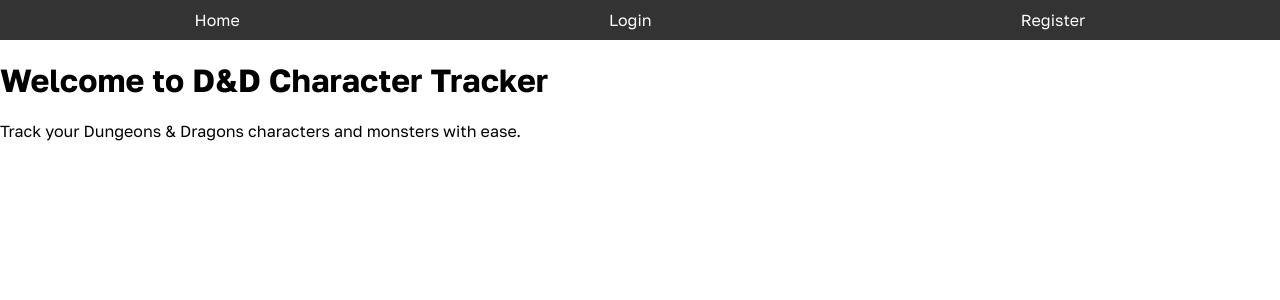
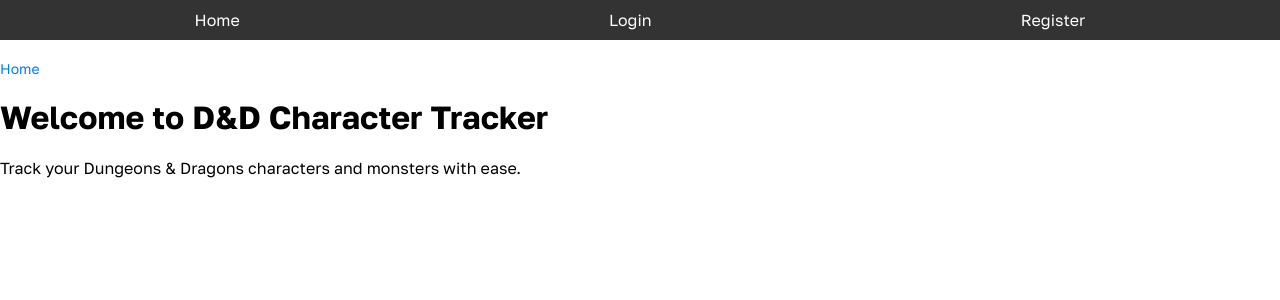
Before and after one commit to whydoifly/dnd-world, a React (Create React App) app: page / in a window 1280 px wide. Shown: the top 300 px of the page. Built offline with nearby package versions, Linux system fonts and the light colour scheme; the HTML template or start-up script is replaced by a standard one.

Commit message:
Added breadcrumbs

```diff
--- a/src/App.js
+++ b/src/App.js
@@ -8,6 +8,7 @@
 import CharacterDetail from './components/CharacterDetail';
 import CharacterForm from './components/CharacterForm';
 import UserList from './components/UserList';
+import Breadcrumbs from './components/Breadcrumbs';
 import NavBar from './components/NavBar';
 import { AuthProvider, useAuth } from './AuthContext';
 import './components/CharacterForm.css';
@@ -28,6 +29,7 @@
   <Router>
     <AuthProvider>
       <NavBar />
+      <Breadcrumbs />
       <Routes>
         <Route path="/" element={<MainPage />} />
         <Route path="/login" element={<LoginPage />} />
--- /dev/null
+++ b/src/components/Breadcrumbs.css
@@ -0,0 +1,35 @@
+/* src/components/Breadcrumbs.css */
+.breadcrumbs {
+    margin: 20px 0;
+    font-size: 14px;
+}
+
+.breadcrumbs ul {
+    list-style: none;
+    display: flex;
+    padding: 0;
+    margin: 0;
+}
+
+.breadcrumbs li {
+    margin-right: 10px;
+}
+
+.breadcrumbs li a {
+    text-decoration: none;
+    color: #007bff;
+}
+
+.breadcrumbs li a:hover {
+    text-decoration: underline;
+}
+
+.breadcrumbs li::after {
+    content: '>';
+    margin-left: 10px;
+}
+
+.breadcrumbs li:last-child::after {
+    content: '';
+    margin-left: 0;
+}
--- /dev/null
+++ b/src/components/Breadcrumbs.jsx
@@ -0,0 +1,63 @@
+// src/components/Breadcrumbs.jsx
+import React, { useEffect, useState } from 'react';
+import { Link, useLocation, useParams } from 'react-router-dom';
+import './Breadcrumbs.css';
+
+const Breadcrumbs = () => {
+  const location = useLocation();
+  const pathnames = location.pathname.split('/').filter((x) => x);
+
+  const [characterName, setCharacterName] = useState(null);
+
+  useEffect(() => {
+    const fetchCharacterName = async (id) => {
+      const token = localStorage.getItem('token');
+      try {
+        const response = await fetch(
+          `http://localhost:5001/api/characters/${id}`,
+          {
+            headers: {
+              Authorization: `Bearer ${token}`,
+            },
+          }
+        );
+        if (response.ok) {
+          const data = await response.json();
+          setCharacterName(data.name);
+        }
+      } catch (error) {
+        console.error('Error fetching character name:', error);
+      }
+    };
+
+    if (pathnames[0] === 'character' && pathnames[1]) {
+      fetchCharacterName(pathnames[1]);
+    } else {
+      setCharacterName(null);
+    }
+  }, [pathnames]);
+
+  return (
+    <nav className='breadcrumbs'>
+      <ul>
+        <li>
+          <Link to='/'>Home</Link>
+        </li>
+        {pathnames.map((value, index) => {
+          const to = `/${pathnames.slice(0, index + 1).join('/')}`;
+          return (
+            <li key={to}>
+              {index === 1 && characterName ? (
+                <span>{characterName}</span>
+              ) : (
+                <Link to={to}>{value}</Link>
+              )}
+            </li>
+          );
+        })}
+      </ul>
+    </nav>
+  );
+};
+
+export default Breadcrumbs;
```
